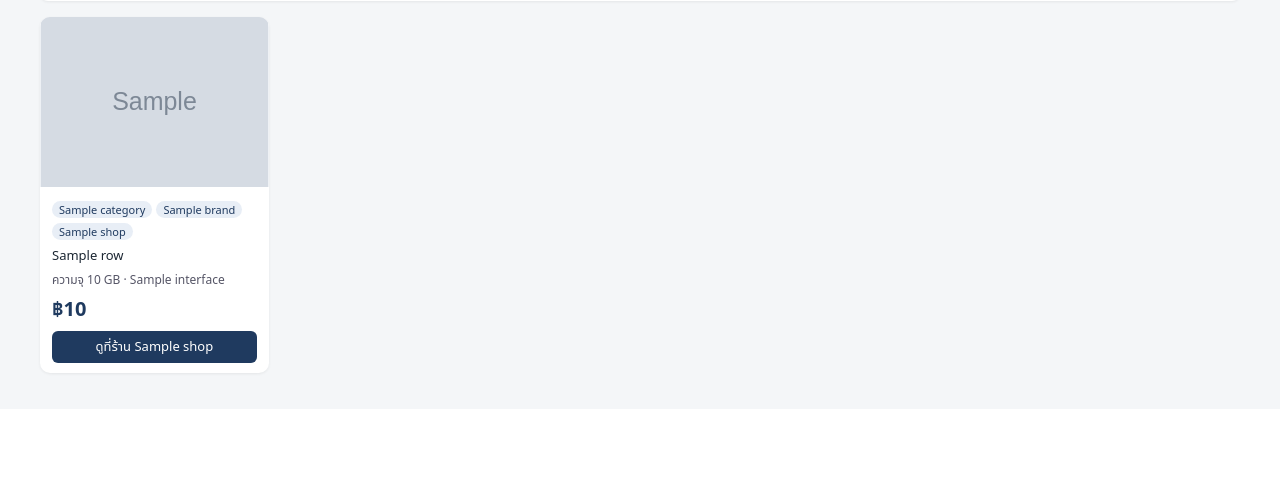
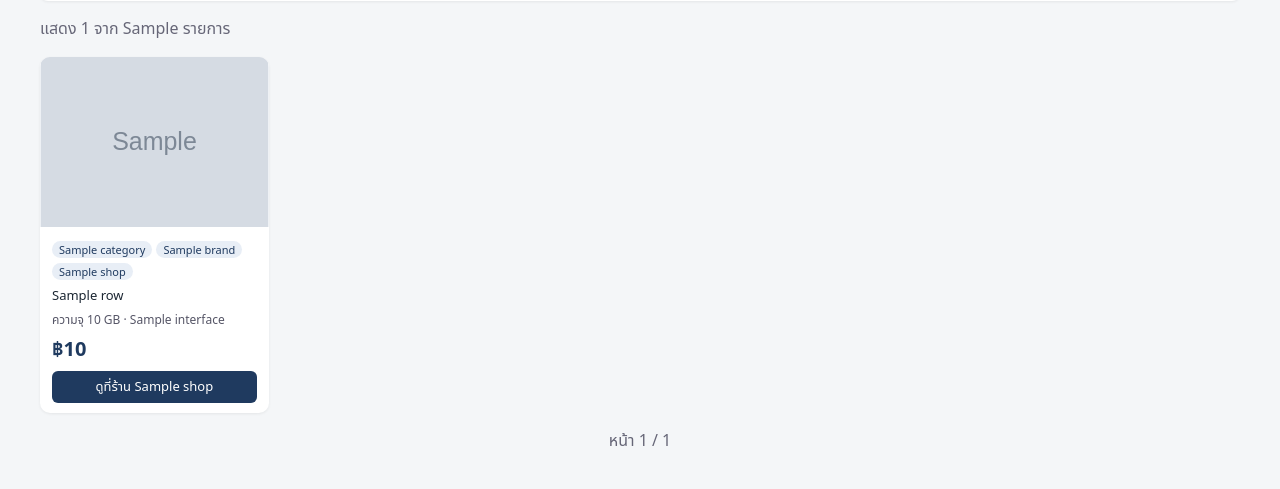
Before and after one commit to Witchayut022/02739452-18-6621653841, a Flask app: template web/templates/index.html in a window 1280 px wide. Shown: the part 655-1144 px from the top of the page. Before the commit the page ends 1031 px from the top, so only its background shows below. Run offline with Flask 3, Linux system fonts and the light colour scheme; the template is opened without the code that fills it: most values are stand-ins (such as "Sample title", 1, 10 or a date in 2020); grey boxes marked "Sample" are stand-in pictures; some libraries are stand-ins or nearby versions.

Commit message:
Web: paginate product cards (24 per page)
Co-Authored-By: Claude Sonnet 5.5 <noreply@anthropic.com>

```diff
--- a/web/app.py
+++ b/web/app.py
@@ -5,6 +5,7 @@ import psycopg2.extras
 from flask import Flask, render_template, request
 
 app = Flask(__name__)
+app.jinja_env.filters["dict_update"] = lambda d, extra: {**d, **extra}
 
 
 def query(sql, params=()):
@@ -45,8 +46,12 @@ def index():
                      max(price) AS max_price, count(DISTINCT shop) AS shops, count(DISTINCT brand) AS brands,
                      max(updated_at) AS updated FROM prices WHERE {w}""", params) or [{}])[0]
     order = {"price_desc": "price DESC", "name": "name"}.get(f["sort"], "price")
+    per_page = 24
+    pages = max(1, -(-int(kpi.get("n") or 0) // per_page))
+    page = min(max(int(request.args.get("page", 1)) if request.args.get("page", "1").isdigit() else 1, 1), pages)
     rows = query(f"""SELECT category, brand, name, capacity_gb, interface, shop, price, url, image_url
-                     FROM prices WHERE {w} ORDER BY {order} LIMIT 300""", params)
+                     FROM prices WHERE {w} ORDER BY {order}, name LIMIT {per_page} OFFSET {(page - 1) * per_page}""", params)
+    base_args = {k: v for k, v in request.args.items() if k != "page" and v}
     by_shop = query(f"""SELECT shop, category, round(avg(price)) AS v
                         FROM prices WHERE {w} GROUP BY shop, category ORDER BY shop""", params)
     shops = sorted({r["shop"] for r in by_shop})
@@ -56,7 +61,7 @@ def index():
         "shops": [r["shop"] for r in query("SELECT DISTINCT shop FROM prices ORDER BY 1")],
         "brands": [r["brand"] for r in query("SELECT DISTINCT brand FROM prices ORDER BY 1")],
     }
-    return render_template("index.html", kpi=kpi, rows=rows, f=f, opts=opts,
+    return render_template("index.html", kpi=kpi, rows=rows, f=f, opts=opts, page=page, pages=pages, base_args=base_args,
                            chart={"labels": shops, "datasets": datasets})
 
 
--- a/web/templates/index.html
+++ b/web/templates/index.html
@@ -31,6 +31,9 @@
  .pname{font-size:13px;line-height:1.35;max-height:5.4em;overflow:hidden}
  .specs{font-size:12px;color:#556}
  .pprice{font-size:20px;font-weight:700;color:#1f3a5f;margin-top:auto}
+ .pager{display:flex;gap:6px;justify-content:center;flex-wrap:wrap;margin:8px 0 24px}
+ .pager a,.pager span{padding:6px 12px;border-radius:6px;background:#fff;box-shadow:0 1px 3px #0001;text-decoration:none;color:#1f3a5f}
+ .pager .cur{background:#1f3a5f;color:#fff}.pager .dis{color:#aab}
  .pbtn{display:block;text-align:center;background:#1f3a5f;color:#fff;text-decoration:none;border-radius:6px;padding:6px;font-size:13px}
 </style>
 </head>
@@ -67,6 +70,7 @@
  <div class="card"><b>ราคาเฉลี่ย (บาท) แยกตามร้านและหมวด</b>
   <div style="height:260px"><canvas id="c"></canvas></div></div>
 
+ <p style="color:#667">แสดง {{ rows|length }} จาก {{ kpi.n or 0 }} รายการ</p>
  <div class="grid">
   {% for r in rows %}
   <div class="pcard">
@@ -82,6 +86,19 @@
   </div>
   {% else %}<div class="card">ยังไม่มีข้อมูล - รัน DAG pc_parts_pipeline ใน Airflow ก่อน</div>{% endfor %}
  </div>
+
+ {% if pages > 1 %}
+ <nav class="pager">
+  {% if page > 1 %}<a href="?{{ (base_args | dict_update({'page': page-1})) | urlencode }}">« ก่อนหน้า</a>{% else %}<span class="dis">« ก่อนหน้า</span>{% endif %}
+  {% for p in range(1, pages+1) %}
+   {% if p == page %}<span class="cur">{{ p }}</span>
+   {% elif p == 1 or p == pages or (p - page)|abs <= 2 %}<a href="?{{ (base_args | dict_update({'page': p})) | urlencode }}">{{ p }}</a>
+   {% elif (p - page)|abs == 3 %}<span class="dis">…</span>{% endif %}
+  {% endfor %}
+  {% if page < pages %}<a href="?{{ (base_args | dict_update({'page': page+1})) | urlencode }}">ถัดไป »</a>{% else %}<span class="dis">ถัดไป »</span>{% endif %}
+ </nav>
+ {% endif %}
+ <p style="color:#667;text-align:center">หน้า {{ page }} / {{ pages }}</p>
 </main>
 <script>
  const d = {{ chart | tojson }};
```
